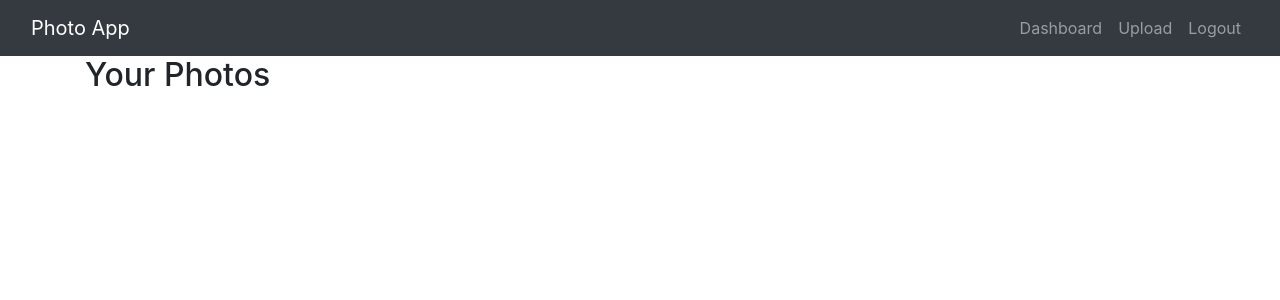
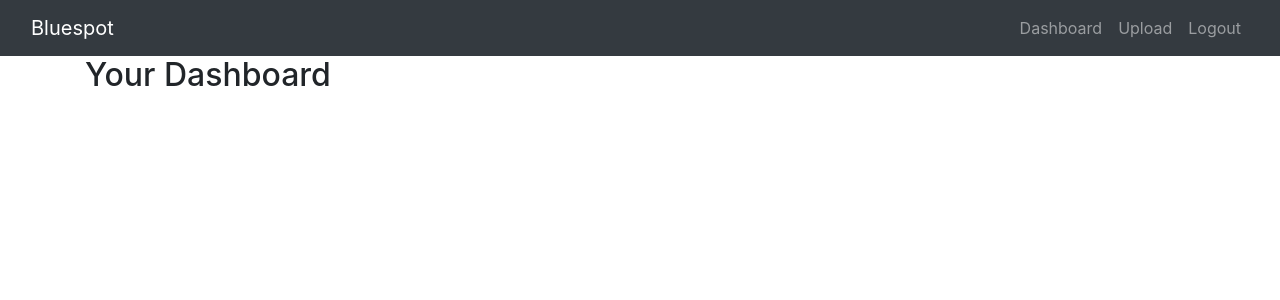
Before and after one commit to ShahromDehoti/Bluespot, a Flask app: page /dashboard in a window 1280 px wide. Shown: the top 300 px of the page. Run offline with Flask 3, Linux system fonts and the light colour scheme; the visitor is signed in with stand-in values (Sample User, id 1); data that the repository does not hold is empty; some libraries are stand-ins or nearby versions.

Commit message:
changed title and headers

```diff
--- a/website/templates/base.html
+++ b/website/templates/base.html
@@ -14,7 +14,7 @@
 <body>
     <nav class="navbar navbar-expand-lg navbar-dark bg-dark">
         <div class="container-fluid">
-            <a class="navbar-brand" href="/">Photo App</a>
+            <a class="navbar-brand" href="/">Bluespot</a>
             <div class="navbar-nav">
                 {% if current_user.is_authenticated %}
                     <a class="nav-item nav-link" href="/dashboard">Dashboard</a>
--- a/website/templates/dashboard.html
+++ b/website/templates/dashboard.html
@@ -1,4 +1,4 @@
 {% extends "base.html" %}
 {% block content %}
-<h2>Your Photos</h2>
+<h2>Your Dashboard</h2>
 {% endblock %}
--- a/website/templates/index.html
+++ b/website/templates/index.html
@@ -4,7 +4,7 @@
 
 {% block content %}
 <div class="container">
-    <h1>Welcome to Photo Hosting App</h1>
+    <h1>Welcome to Bluespot</h1>
     <div>
         <a href="{{ url_for('auth.login') }}" class="btn btn-primary">Login</a>
         <a href="{{ url_for('auth.sign_up') }}" class="btn btn-secondary">Sign Up</a>
```
